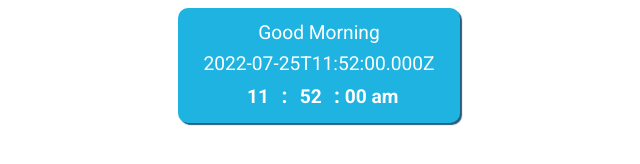
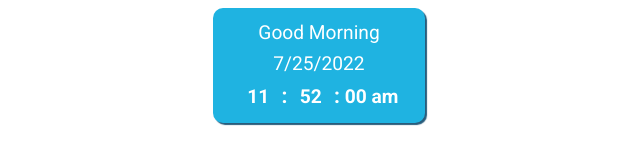
Before and after one commit to suey147/notion-date-widget, a plain HTML site: page index.html in a window 1280 px wide. Shown: the whole page, without its empty margins (321-961 px from the left). Drawn offline with Linux system fonts and the light colour scheme.

Commit message:
LocaleDate

```diff
--- a/index.html
+++ b/index.html
@@ -109,7 +109,7 @@ h1 {
 <script>
     function date() {
 var today = new Date();
-document.getElementById('date').innerHTML = today.toISOString();
+document.getElementById('date').innerHTML = today.toLocaleDateString();
 }
 
 
```
